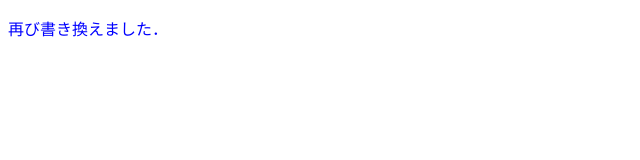
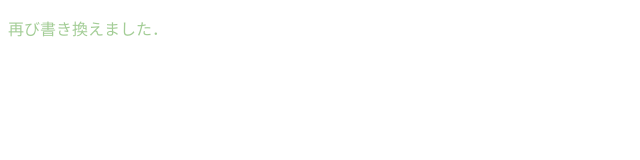
Before and after one commit to aito-git/241205004-git-prework, a plain HTML site: page index.html in a window 1280 px wide. Shown: the whole page, without its empty margins (0-640 px from the left). Drawn offline with Linux system fonts and the light colour scheme.

Commit message:
Update index.html
色を変更

```diff
--- a/index.html
+++ b/index.html
@@ -5,6 +5,6 @@
     <title>タイトル</title>
   </head>
   <body>
-     <p style = "color:blue;">再び書き換えました．</p>
+     <p style = "color:rgba(47, 142, 18, 0.443);">再び書き換えました．</p>
   </body>
 </html>
```
